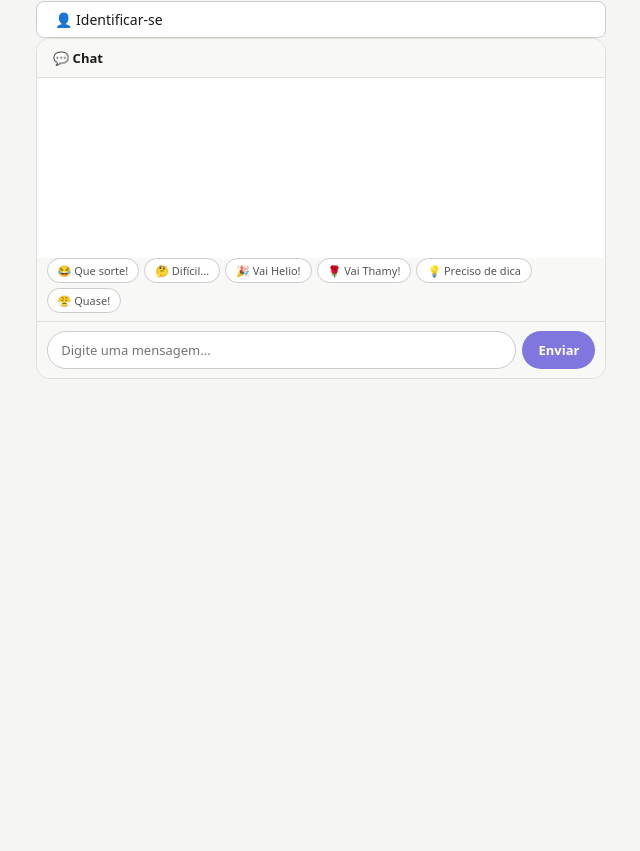
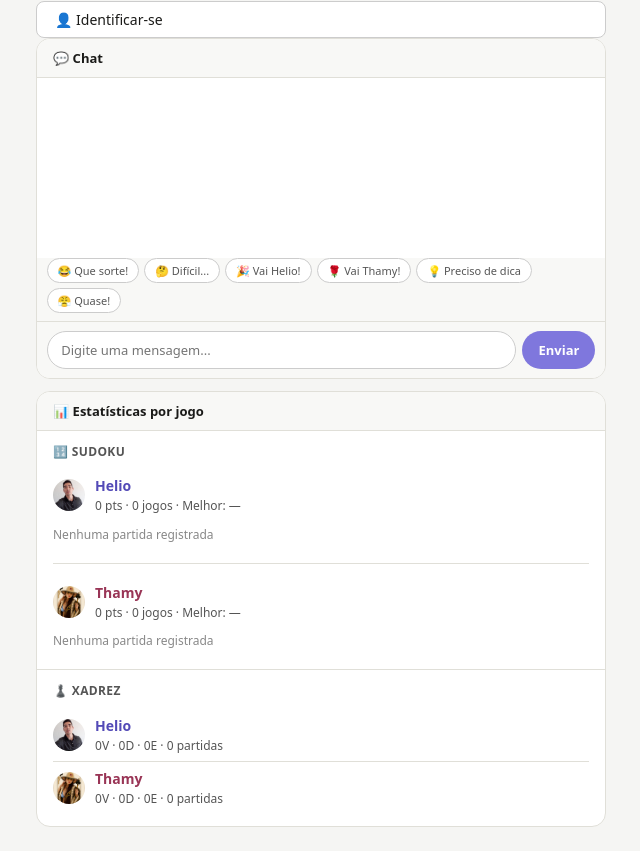
Before and after one commit to heliordf2/jogatina, a React (Vite) app: page / in a window 1280 px wide. Shown: the part 395-1246 px from the top of the page, without its empty margins (319-959 px from the left). Before the commit the page ends 810 px from the top, so only its background shows below. Built offline with nearby package versions, Linux system fonts and the light colour scheme.

Commit message:
first commit

```diff
--- a/src/App.css
+++ b/src/App.css
@@ -144,6 +144,7 @@ body{font-family:system-ui,-apple-system,sans-serif;background:var(--bg);color:v
 .cell.highlight{background:var(--surface1)}
 .cell.error{color:#E24B4A;font-weight:600}
 .cell.correct{color:var(--c2);font-weight:500}
+.cell.locked{cursor:default}
 .cell.collab-h{color:#534AB7;font-weight:600}
 .cell.collab-t{color:#993556;font-weight:600}
 .cell.border-r{border-right:2.5px solid var(--text)}
@@ -223,4 +224,25 @@ body{font-family:system-ui,-apple-system,sans-serif;background:var(--bg);color:v
 .game-card-desc{font-size:12px;color:var(--text2);line-height:1.5}
 .player-card-static{cursor:default}
 .player-card-static:hover{transform:none;box-shadow:none}
+
+/* ===== GAME STATS (HOME) ===== */
+.stats-panel{border:1px solid var(--border);border-radius:14px;overflow:hidden;background:var(--surface)}
+.stats-header{background:var(--surface1);border-bottom:1px solid var(--border);padding:.6rem 1rem;font-size:13px;font-weight:600}
+.stats-game-block{padding:.75rem 1rem;border-bottom:1px solid var(--border)}
+.stats-game-block:last-child{border-bottom:none}
+.stats-game-title{font-size:12px;font-weight:600;color:var(--text2);margin-bottom:.6rem;text-transform:uppercase;letter-spacing:.03em}
+.stats-player-block+.stats-player-block{margin-top:.75rem;padding-top:.75rem;border-top:1px solid var(--border)}
+.stats-player-row{display:flex;align-items:center;gap:10px;padding:.45rem 0}
+.stats-player-row+.stats-player-row{border-top:1px solid var(--border)}
+.stats-history{margin-top:.5rem;display:flex;flex-direction:column;gap:.4rem}
+.stats-history-empty{font-size:12px;color:var(--text3);padding:.25rem 0 .5rem}
+.stats-history-item{display:flex;align-items:center;justify-content:space-between;background:var(--surface1);border:1px solid var(--border);border-radius:8px;padding:.45rem .65rem}
+.stats-history-meta{font-size:12px;font-weight:500}
+.stats-history-time{font-size:11px;color:var(--text2);margin-top:2px}
+.stats-history-pts{font-size:14px;font-weight:700;white-space:nowrap;margin-left:8px}
+.stats-player-av{width:32px;height:32px;border-radius:50%;overflow:hidden;flex-shrink:0}
+.stats-player-av img{width:100%;height:100%;object-fit:cover}
+.stats-player-info{flex:1;min-width:0}
+.stats-player-name{font-size:14px;font-weight:600}
+.stats-player-detail{font-size:12px;color:var(--text2);margin-top:2px}
 @media(max-width:520px){.game-picker{grid-template-columns:1fr}}
--- a/src/App.jsx
+++ b/src/App.jsx
@@ -2,6 +2,7 @@ import { useCallback, useRef, useState } from 'react';
 import './App.css';
 import './chess.css';
 import ChessApp from './ChessApp.jsx';
+import GameStatsPanel from './components/GameStatsPanel.jsx';
 import MainPicker from './components/MainPicker.jsx';
 import SharedChat from './components/SharedChat.jsx';
 import Toast from './components/Toast.jsx';
@@ -112,6 +113,7 @@ export default function App() {
             onChatFocusChange={chatProps.onChatFocusChange}
             title="💬 Chat"
           />
+          <GameStatsPanel />
         </div>
       ) : game === 'sudoku' ? (
         <SudokuApp
--- a/src/components/ChessGameScreen.jsx
+++ b/src/components/ChessGameScreen.jsx
@@ -10,6 +10,7 @@ import {
   getChessWinner,
   PIECE_SYMBOLS,
 } from '../utils/chessHelpers.js';
+import { recordChessResult } from '../utils/gameStats.js';
 import { playCaptureSound, playCheckSound, playMoveSound, unlockAudio } from '../utils/chessSounds.js';
 
 const MOVE_HIGHLIGHT = 'radial-gradient(circle, rgba(16, 185, 129, 0.55) 22%, transparent 22%)';
@@ -59,6 +60,7 @@ export default function ChessGameScreen({
   const [gameState, setGameState] = useState(createInitialState);
   const [selectedSquare, setSelectedSquare] = useState(null);
   const prevMovesCount = useRef(0);
+  const recordedResultRef = useRef(false);
 
   const activePlayer = gameState.turn === 'w' ? 'helio' : 'thamy';
   const isMyTurn = myself === activePlayer;
@@ -78,6 +80,14 @@ export default function ChessGameScreen({
   useEffect(() => {
     unlockAudio();
   }, []);
+
+  useEffect(() => {
+    if (!gameState.winner || recordedResultRef.current) return;
+    if (!['checkmate', 'draw'].includes(gameState.status)) return;
+
+    recordedResultRef.current = true;
+    recordChessResult(gameState.winner);
+  }, [gameState.winner, gameState.status]);
 
   useEffect(() => {
     const moves = gameState.moves || [];
@@ -227,6 +237,7 @@ export default function ChessGameScreen({
     setGameState(createInitialState());
     setSelectedSquare(null);
     prevMovesCount.current = 0;
+    recordedResultRef.current = false;
     onSystemMessage('♟️ Nova partida iniciada!');
   }
 
--- /dev/null
+++ b/src/components/GameStatsPanel.jsx
@@ -0,0 +1,97 @@
+import IMGS from '../assets/imgs.js';
+import { DIFF_NAMES, PLAYER_COLORS, PLAYER_NAMES } from '../data/constants.js';
+import { loadGameStats } from '../utils/gameStats.js';
+
+function SudokuHistory({ history, color }) {
+  if (!history?.length) {
+    return <div className="stats-history-empty">Nenhuma partida registrada</div>;
+  }
+
+  return (
+    <div className="stats-history">
+      {history.slice(0, 5).map((h, idx) => {
+        const bc = `badge-${h.type === 'collab' ? 'collab' : h.diff}`;
+        return (
+          <div key={idx} className="stats-history-item">
+            <div>
+              <div className="stats-history-meta">
+                {h.date}{' '}
+                <span className={`badge ${bc}`}>
+                  {h.type === 'collab' ? 'Duelo' : DIFF_NAMES[h.diff]}
+                </span>
+              </div>
+              <div className="stats-history-time">⏱ {h.time}</div>
+            </div>
+            <div className="stats-history-pts" style={{ color }}>
+              +{h.pts} pts
+            </div>
+          </div>
+        );
+      })}
+    </div>
+  );
+}
+
+function SudokuBlock({ player, data }) {
+  const best = data.best != null ? `${data.best} pts` : '—';
+
+  return (
+    <div className="stats-player-block">
+      <div className="stats-player-row">
+        <div className="stats-player-av">
+          <img src={IMGS[player]} alt={PLAYER_NAMES[player]} />
+        </div>
+        <div className="stats-player-info">
+          <div className="stats-player-name" style={{ color: PLAYER_COLORS[player] }}>
+            {PLAYER_NAMES[player]}
+          </div>
+          <div className="stats-player-detail">
+            {data.total} pts · {data.games} jogo{data.games !== 1 ? 's' : ''} · Melhor: {best}
+          </div>
+        </div>
+      </div>
+      <SudokuHistory history={data.history} color={PLAYER_COLORS[player]} />
+    </div>
+  );
+}
+
+function ChessLine({ player, data }) {
+  return (
+    <div className="stats-player-row">
+      <div className="stats-player-av">
+        <img src={IMGS[player]} alt={PLAYER_NAMES[player]} />
+      </div>
+      <div className="stats-player-info">
+        <div className="stats-player-name" style={{ color: PLAYER_COLORS[player] }}>
+          {PLAYER_NAMES[player]}
+        </div>
+        <div className="stats-player-detail">
+          {data.wins}V · {data.losses}D · {data.draws}E · {data.games} partida
+          {data.games !== 1 ? 's' : ''}
+        </div>
+      </div>
+    </div>
+  );
+}
+
+export default function GameStatsPanel() {
+  const stats = loadGameStats();
+
+  return (
+    <div className="stats-panel">
+      <div className="stats-header">📊 Estatísticas por jogo</div>
+
+      <div className="stats-game-block">
+        <div className="stats-game-title">🔢 Sudoku</div>
+        <SudokuBlock player="helio" data={stats.sudoku.helio} />
+        <SudokuBlock player="thamy" data={stats.sudoku.thamy} />
+      </div>
+
+      <div className="stats-game-block">
+        <div className="stats-game-title">♟️ Xadrez</div>
+        <ChessLine player="helio" data={stats.chess.helio} />
+        <ChessLine player="thamy" data={stats.chess.thamy} />
+      </div>
+    </div>
+  );
+}
--- a/src/components/SudokuGrid.jsx
+++ b/src/components/SudokuGrid.jsx
@@ -1,4 +1,4 @@
-import { getBoxNums } from '../utils/sudoku.js';
+import { getBoxNums, isCellLocked } from '../utils/sudoku.js';
 
 export default function SudokuGrid({ game, onSelectCell }) {
   const { board, solution, given, selected, isCollab, collabCells, drafts } = game;
@@ -11,6 +11,7 @@ export default function SudokuGrid({ game, onSelectCell }) {
           if (c % 3 === 2 && c !== 8) classes.push('border-r');
           if (r % 3 === 2 && r !== 8) classes.push('border-b');
           if (given[r][c]) classes.push('given');
+          else if (isCellLocked(game, r, c)) classes.push('locked');
           if (selected && selected[0] === r && selected[1] === c) classes.push('selected');
           else if (
             selected &&
--- /dev/null
+++ b/src/data/gameStats.json
@@ -0,0 +1,10 @@
+{
+  "sudoku": {
+    "helio": { "total": 0, "games": 0, "best": null, "history": [] },
+    "thamy": { "total": 0, "games": 0, "best": null, "history": [] }
+  },
+  "chess": {
+    "helio": { "wins": 0, "losses": 0, "draws": 0, "games": 0 },
+    "thamy": { "wins": 0, "losses": 0, "draws": 0, "games": 0 }
+  }
+}
--- /dev/null
+++ b/src/utils/gameStats.js
@@ -0,0 +1,105 @@
+import defaultStats from '../data/gameStats.json';
+import { loadScores } from './scores.js';
+
+const STORAGE_KEY = 'jogatina_game_stats';
+
+function cloneDefault() {
+  return structuredClone(defaultStats);
+}
+
+function mergeWithDefault(parsed) {
+  const base = cloneDefault();
+  for (const game of Object.keys(base)) {
+    for (const player of ['helio', 'thamy']) {
+      base[game][player] = { ...base[game][player], ...parsed[game]?.[player] };
+    }
+  }
+  return base;
+}
+
+function sudokuPlayerFromScores(playerScores) {
+  return {
+    total: playerScores.total,
+    games: playerScores.games,
+    best: playerScores.best,
+    history: (playerScores.history ?? []).map((h) => ({
+      pts: h.pts,
+      time: h.time,
+      diff: h.diff,
+      type: h.type,
+      date: h.date,
+    })),
+  };
+}
+
+function migrateSudokuFromScores(stats) {
+  const scores = loadScores();
+  stats.sudoku.helio = sudokuPlayerFromScores(scores.helio);
+  stats.sudoku.thamy = sudokuPlayerFromScores(scores.thamy);
+  return stats;
+}
+
+function needsSudokuHistoryMigration(stats) {
+  for (const player of ['helio', 'thamy']) {
+    const history = stats.sudoku[player]?.history;
+    if (!Array.isArray(history) || history.length === 0) {
+      const scores = loadScores();
+      if (scores[player]?.history?.length > 0) return true;
+    }
+  }
+  return false;
+}
+
+export function loadGameStats() {
+  try {
+    const raw = localStorage.getItem(STORAGE_KEY);
+    if (!raw) {
+      const migrated = migrateSudokuFromScores(cloneDefault());
+      saveGameStats(migrated);
+      return migrated;
+    }
+    const stats = mergeWithDefault(JSON.parse(raw));
+    if (needsSudokuHistoryMigration(stats)) {
+      const migrated = migrateSudokuFromScores(stats);
+      saveGameStats(migrated);
+      return migrated;
+    }
+    return stats;
+  } catch {
+    return cloneDefault();
+  }
+}
+
+export function saveGameStats(stats) {
+  try {
+    localStorage.setItem(STORAGE_KEY, JSON.stringify(stats, null, 2));
+  } catch {
+    // ignore storage errors
+  }
+}
+
+export function syncSudokuStats(scores) {
+  const stats = loadGameStats();
+  stats.sudoku.helio = sudokuPlayerFromScores(scores.helio);
+  stats.sudoku.thamy = sudokuPlayerFromScores(scores.thamy);
+  saveGameStats(stats);
+}
+
+export function recordChessResult(winner) {
+  const stats = loadGameStats();
+
+  if (winner === 'draw') {
+    stats.chess.helio.draws += 1;
+    stats.chess.helio.games += 1;
+    stats.chess.thamy.draws += 1;
+    stats.chess.thamy.games += 1;
+  } else {
+    const loser = winner === 'helio' ? 'thamy' : 'helio';
+    stats.chess[winner].wins += 1;
+    stats.chess[winner].games += 1;
+    stats.chess[loser].losses += 1;
+    stats.chess[loser].games += 1;
+  }
+
+  saveGameStats(stats);
+}
--- a/src/utils/sudoku.js
+++ b/src/utils/sudoku.js
@@ -62,3 +62,11 @@ export function getBoxNums(board, r, c) {
   }
   return used;
 }
+
+export function isCellLocked(game, r, c) {
+  return (
+    !game.given[r][c] &&
+    game.board[r][c] !== 0 &&
+    game.board[r][c] === game.solution[r][c]
+  );
+}
```
Also changed, not shown: src/SudokuApp.jsx (+6 -3 lines).
